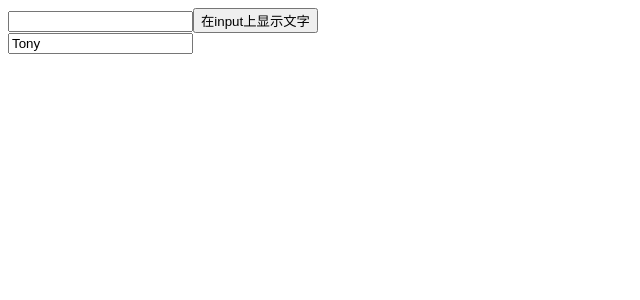
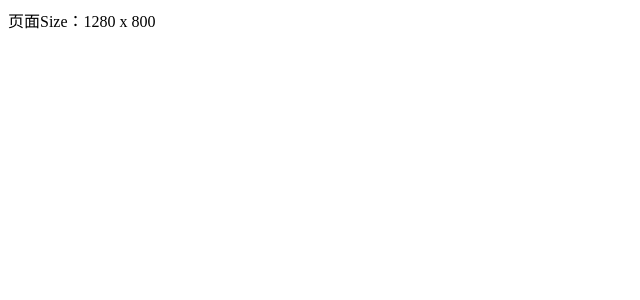
Before and after one commit to xiezipei/react-demos, a React (Create React App) app in the folder demo11/: page / in a window 1280 px wide. Shown: the top 300 px of the page, without its empty margins (0-640 px from the left). Built offline with nearby package versions, Linux system fonts and the light colour scheme.

Commit message:
update(demo11): 自定义hooks函数

```diff
--- /dev/null
+++ b/demo11/src/AppCustomerHooks/AppCustomerHooks.js
@@ -0,0 +1,11 @@
+import React from 'react'
+import useWinSize from './useWinSize'
+
+function AppCustomerHooks() {
+    const size = useWinSize()
+    return (
+        <div>页面Size：{size.width} x {size.height}</div>
+    )
+}
+
+export default AppCustomerHooks
--- /dev/null
+++ b/demo11/src/AppCustomerHooks/useWinSize.js
@@ -0,0 +1,26 @@
+import { useState, useEffect, useCallback } from 'react'
+
+function useWinSize() {
+    const [size, setSize] = useState({
+        width: document.documentElement.clientWidth,
+        height: document.documentElement.clientHeight,
+    })
+
+    const onResize = useCallback(() => {
+        setSize({
+            width: document.documentElement.clientWidth,
+            height: document.documentElement.clientHeight,
+        })
+    }, [])
+
+    useEffect(() => {
+        window.addEventListener('resize', onResize)
+        return () => {
+            window.removeEventListener('resize', onResize)
+        }
+    })
+
+    return size
+}
+
+export default useWinSize
--- a/demo11/src/index.js
+++ b/demo11/src/index.js
@@ -11,6 +11,7 @@ import ReactDOM from 'react-dom'
 // import AppReducer2 from './AppReducer2/AppReducer2'
 // import AppUseMemo from './AppUseMemo/AppUseMemo'
 // import AppUseRef from './AppUseRef'
-import AppUseRef2 from './AppUseRef2'
+// import AppUseRef2 from './AppUseRef2'
+import AppCustomerHooks from './AppCustomerHooks/AppCustomerHooks'
 
-ReactDOM.render(<AppUseRef2 />, document.getElementById('root'))
+ReactDOM.render(<AppCustomerHooks />, document.getElementById('root'))
```
